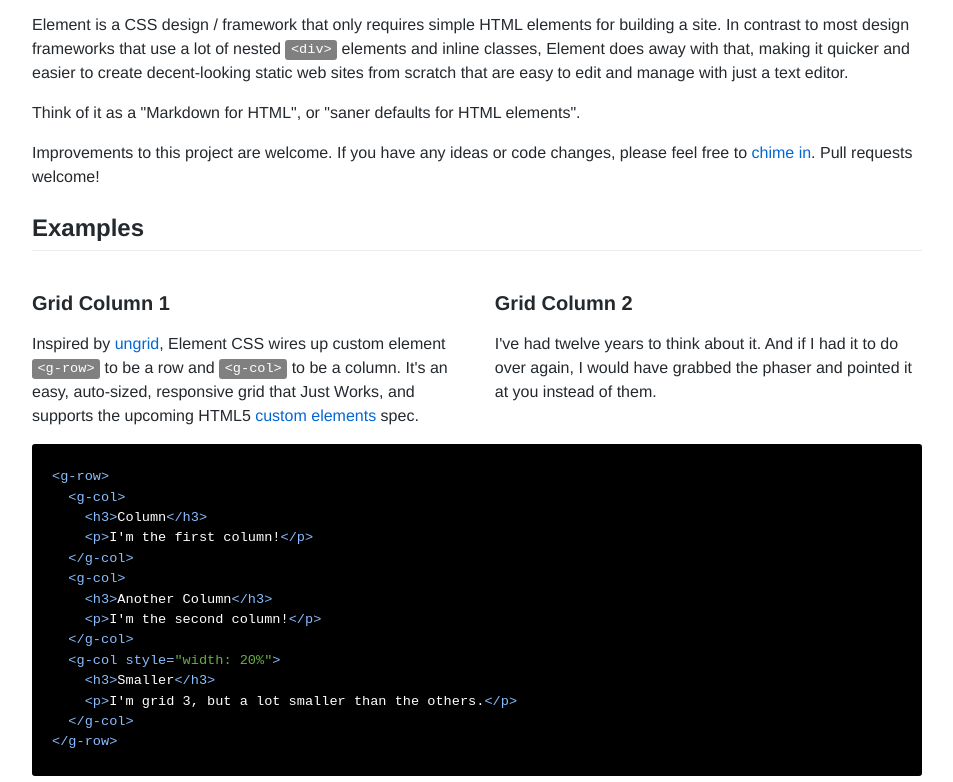
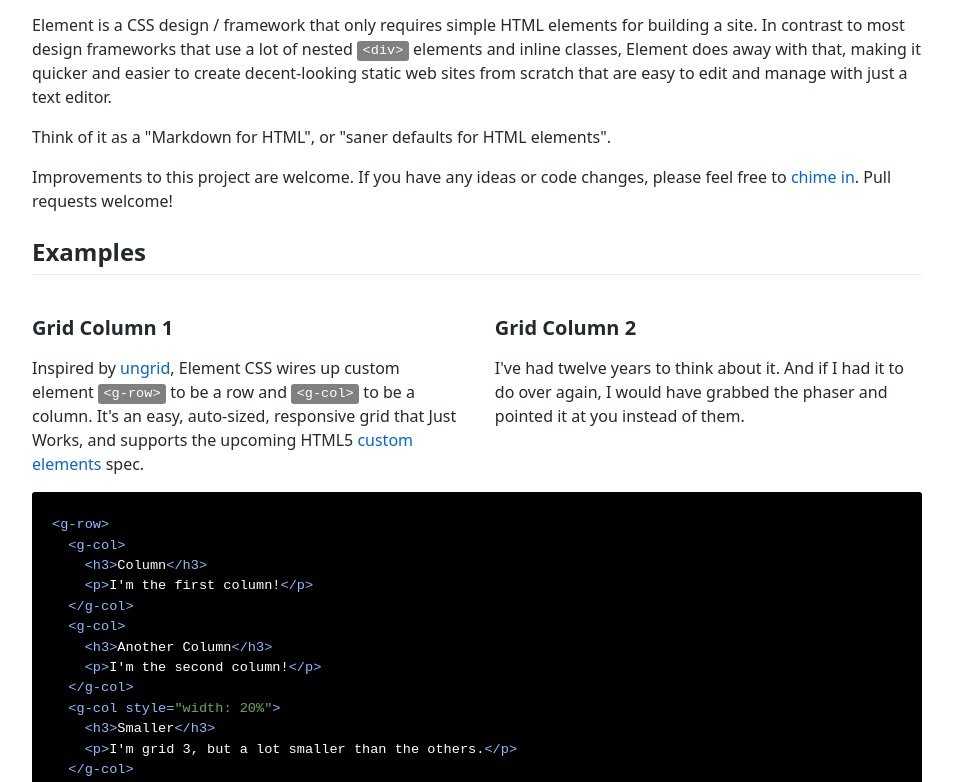
Before and after one commit to neocities/element, a website: page index.html in a window 1280 px wide. Shown: the part 142-924 px from the top of the page, without its empty margins (163-1116 px from the left). Drawn offline with nearby package versions, Linux system fonts and the light colour scheme.

Commit message:
more legible font (hopefully)

```diff
--- a/element.css
+++ b/element.css
@@ -1,7 +1,7 @@
 html {
   text-size-adjust: 100%;
   color: #24292e;
-  font-family: Helvetica, Arial, sans-serif;
+  font-family: system-ui, -apple-system, BlinkMacSystemFont, "Segoe UI", Helvetica, Arial, sans-serif;
   font-size: 16px;
   line-height: 1.5;
   word-wrap: break-word;
```
Also changed, not shown: dist/element-0.3.0.min.css (added), dist/element-0.3.0.min.js (added).
